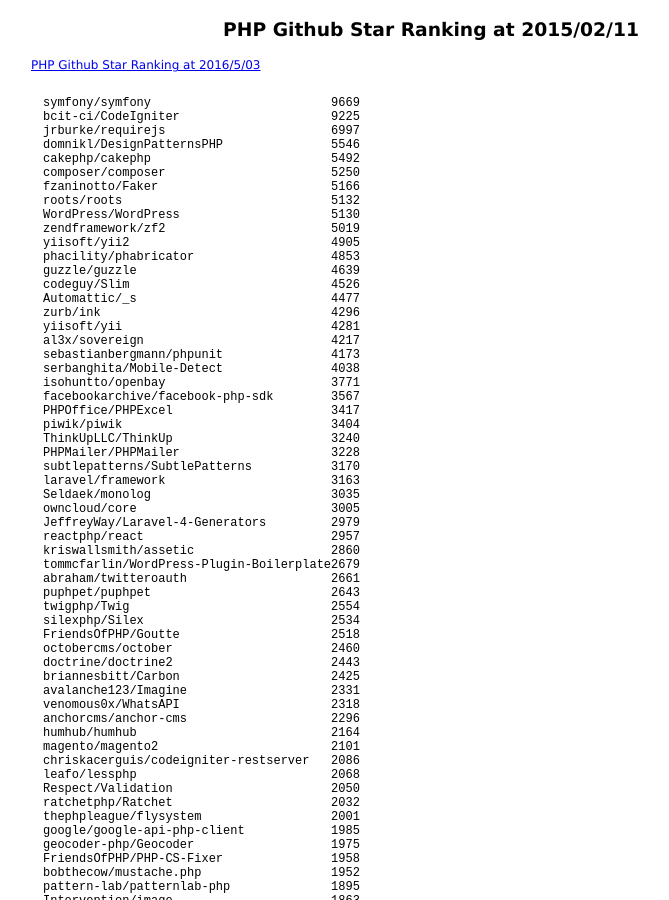
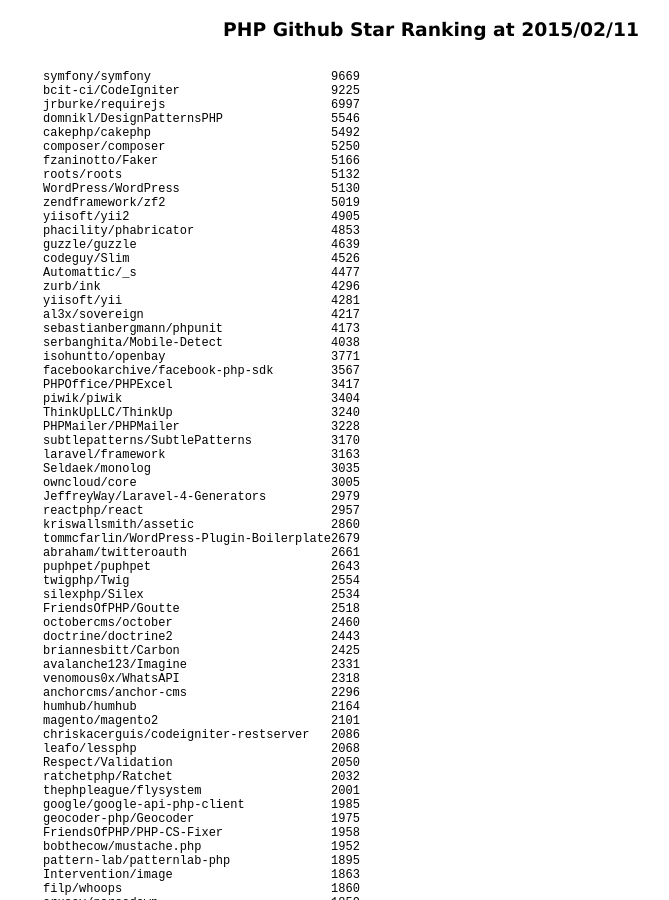
Before and after one commit to 38elements/38elements.github.com, a Jekyll site: the page built from _posts/2015-02-11-php-repository-github-star-ranking.md, in a window 1280 px wide and 900 px high. Shown: the whole window, without its empty margins (209-878 px from the left). Built offline with Jekyll 4.4.1, drawn with Linux system fonts in a browser that asks for light colours.

Commit message:
Update 2015-02-11-php-repository-github-star-ranking.md

```diff
--- a/_posts/2015-02-11-php-repository-github-star-ranking.md
+++ b/_posts/2015-02-11-php-repository-github-star-ranking.md
@@ -2,7 +2,6 @@
 layout: posts
 title: PHP Github Star Ranking at 2015/02/11
 ---
-[PHP Github Star Ranking at 2016/5/03](/2016/05/03/php-repository-github-star-ranking.html)
 <pre style="background-color: white;border: none;">
 symfony/symfony                         9669
 bcit-ci/CodeIgniter                     9225
```
